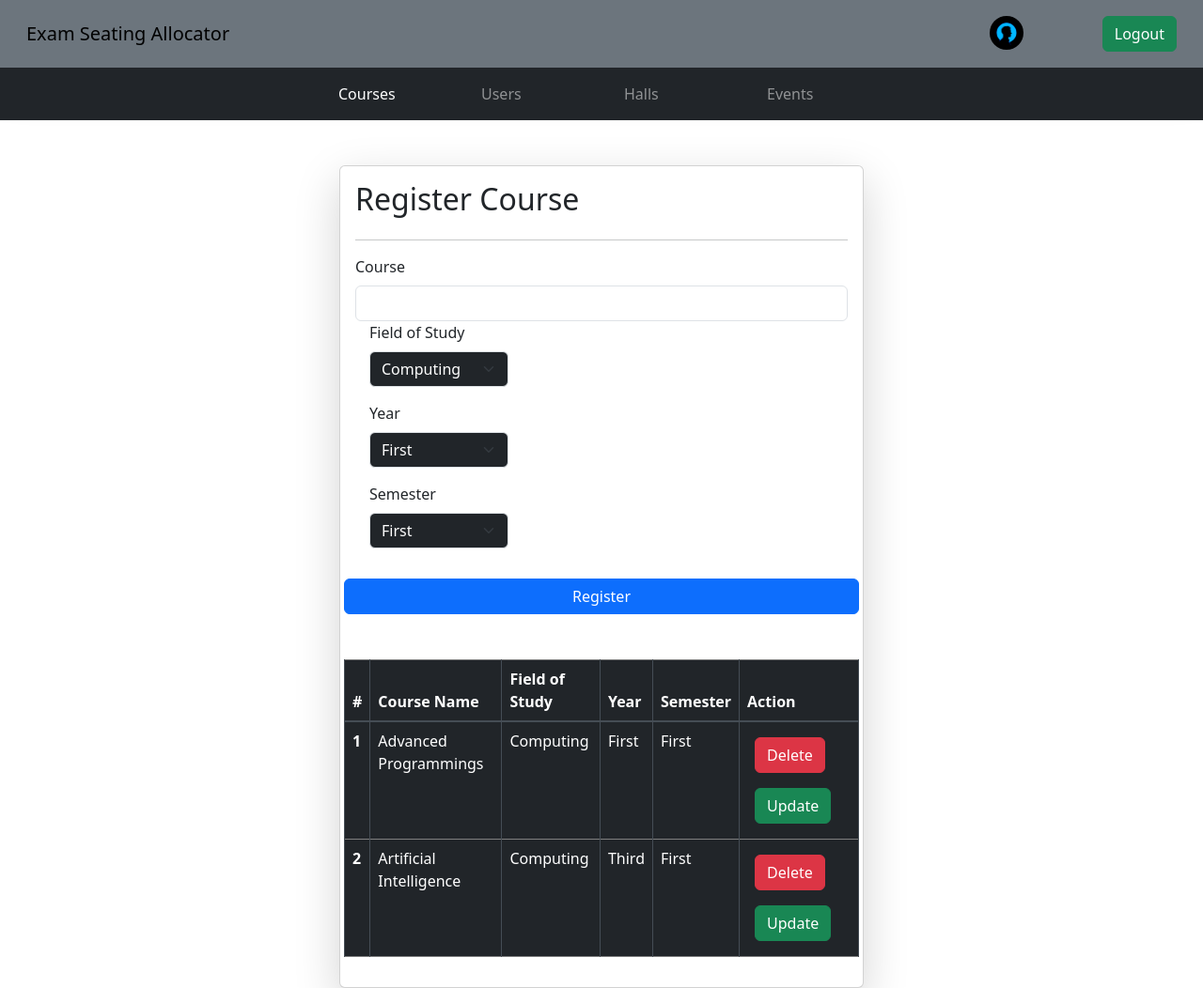
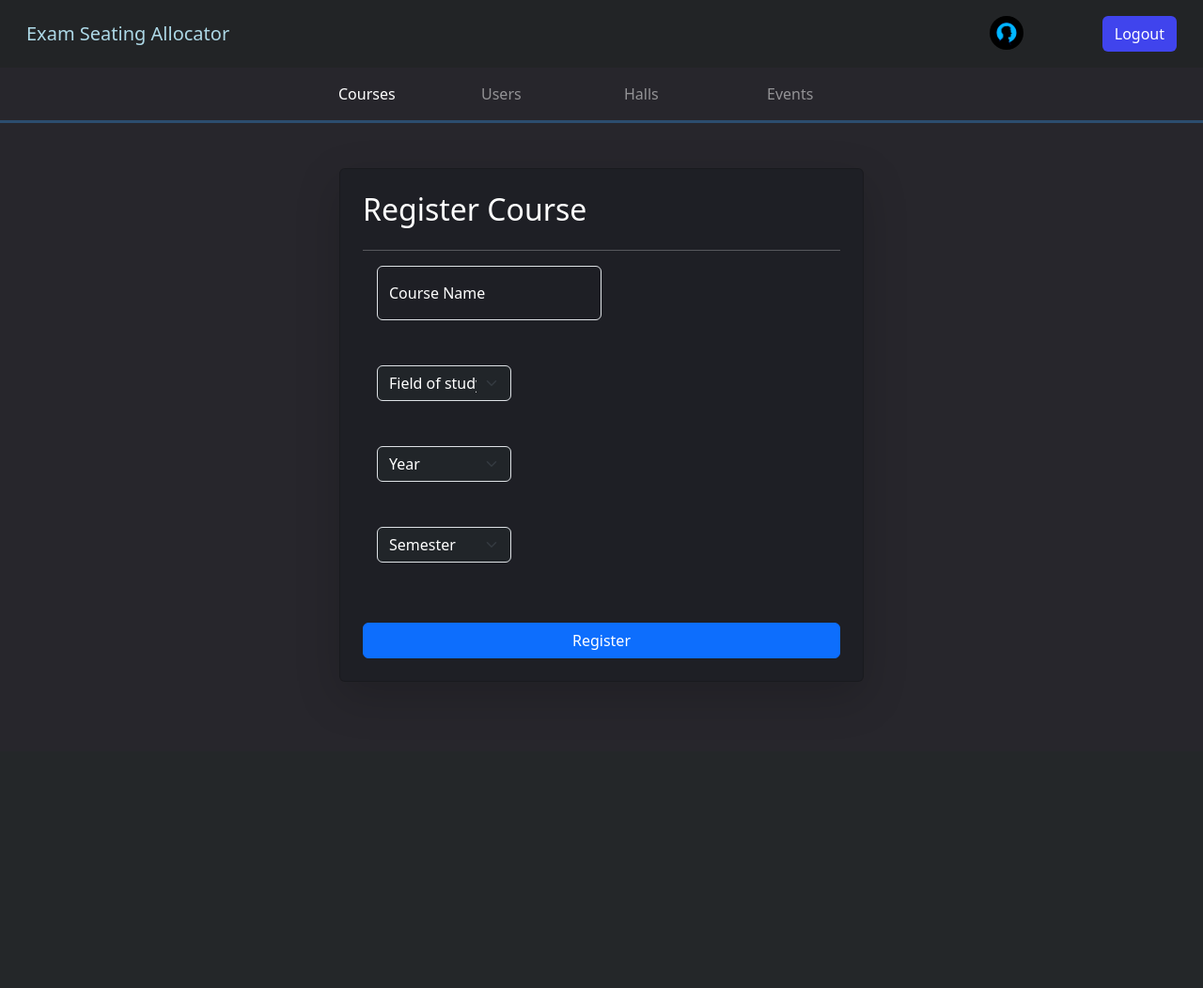
Before and after one commit to ASerene01/Exam-Seating-Allocator, a Django app: page /register_course/ in a window 1280 px wide. Shown: the whole page at 94% size. After the commit the page ends 726 px from the top, so only its background shows below. Run offline with Django 4.2, Linux system fonts and the light colour scheme; a user stored in the database is signed in; data comes from the database, SQL or seed files in the repository; both versions use the stored data as it was after the commit; some libraries are stand-ins or nearby versions.

Commit message:
View the page layout only page - cannot be edited from this page
Signed-off-by: Amit Baniya <np01cp4a210096@islingtoncollege.edu.np>

```diff
--- a/api/templates/base.html
+++ b/api/templates/base.html
@@ -26,21 +26,38 @@
     />
     {% endif %}
     <style>
-      table,
-      th,
-      td {
-        border: 1px solid black;
-      }
+      .register-button {
+  background: #4044ed;
+  color:white;
+}
+.register-button:hover{
+   background: #4044ed;
+  color:white;
+  opacity: 0.5;
+
+}
+
+.forms{
+  background:#1E1F25;
+  color:white;
+}
+
+.inputfield{
+  background-color:#d5d4d400;
+  color:white;
+
+}
+
     </style>
   </head>
 
-  <body>
-    <nav class="navbar dark p-3 bg-secondary shadow-lg">
+  <body style="background-color:#27262C;">
+    <nav class="navbar dark p-3 " style="background:#222426">
       <div class="container-fluid">
         <a href="{% if homeurl == "login_page" %} /
         {%else%}
         /{{homeurl}}/
-        {%endif%}" class="navbar-brand">Exam Seating Allocator</a>
+        {%endif%}" class="navbar-brand" style="color:lightblue">Exam Seating Allocator</a>
         <form class="d-flex" role="search">
           {%if request.user.is_authenticated%}
             {%if user.user_type == "admin"%}
@@ -48,13 +65,13 @@
                   <img src="/media/{{user.user_image}}" alt="Profile Picture" class = "navProfile" >
               </a>
             {%endif%}
-          <a href="/logout/" class="btn btn-success" type="submit">Logout</a>
+          <a href="/logout/" class="btn" style="background:#4044ED; color:white;" type="submit">Logout</a>
           {%endif%}
         </form>
       </div>
     </nav>
     {% if homeurl == "admin_home" %}
-    <nav class="navbar navbar-expand-md navbar-dark bg-dark">
+    <nav class="navbar navbar-expand-md navbar-dark" style="border-style: none none solid none; border-color: #2C4D6F;">
         <div class="container">
            <button class="navbar-toggler" type="button" data-bs-toggle="collapse" data-bs-target="#navbarNavDropdown" aria-controls="navbarNavDropdown" aria-expanded="false" aria-label="Toggle navigation">
             <span class="navbar-toggler-icon"></span>
@@ -62,7 +79,7 @@
           <div class="collapse navbar-collapse" id="navbarNavDropdown">
             <ul class="navbar-nav mx-auto">
               <li class="nav-item">
-                <a class="nav-link mx-3 {%if page_url%}{%if page_url == "course"%}active{%endif%}{%endif%}" aria-current="page" href="/register_course/">Courses</a>
+                <a class="nav-link mx-3 {%if page_url%}{%if page_url == "course"%}active{%endif%}{%endif%}" aria-current="page" href="/view_courses/">Courses</a>
               </li>
               <li class="nav-item">
                 <a class="nav-link mx-3 {%if page_url%}{%if page_url == "user"%}active{%endif%}{%endif%}" href="/register/">Users</a>
--- a/api/templates/courseRegister.html
+++ b/api/templates/courseRegister.html
@@ -1,7 +1,7 @@
 {%extends "base.html"%} {%block start%}
 <div class="container mt-5">
   <form
-    class="col-6 mx-auto card p-3 shadow-lg"
+    class="col-6 mx-auto card p-4 shadow-lg forms"
     method="post"
     enctype="multipart/form-data"
   >
@@ -14,88 +14,65 @@
     </div>
 
     {% endif %}
-    <div class="row">
-      <div class="col mb-3">
-        <label for="InputCourse" class="form-label">Course</label>
+
+    <div class="col mb-3">
+      <div class="form-floating mb-3">
         <input
           type="text"
-          class="form-control"
+          class="form-control mb-5 w-50 inputfield"
           id="InputCourse"
           name="course"
-          value="{{ data.firstname }}"
+          placeholder="Course Name"
+          required
         />
-         <div class="col mb-3">
-        <label for="fieldofstudy" class="form-label">Field of Study</label>
+        <label class="mb-3 form-label" for="InputCourse">Course Name</label>
+      </div>
+
+      <div class="mb-3">
         <select
           name="fieldofstudy"
           id="fieldofstudy"
-          class="form-select bg-dark text-white mb-3"
+          class="form-select bg-dark text-white mb-5"
           aria-label="Student"
           style="width: 30%"
         >
-          <option selected value="computing">Computing</option>
+          <option selected disabled>Field of study</option>
+          <option value="computing">Computing</option>
           <option value="multimedia">Multimedia</option>
           <option value="networking">Networking</option>
         </select>
       </div>
-       <div class="col mb-3">
-        <label for="year" class="form-label">Year</label>
+      <div class="mb-3">
         <select
           name="year"
           id="year"
-          class="form-select bg-dark text-white mb-3"
+          class="form-select bg-dark text-white mb-5"
           aria-label="Student"
           style="width: 30%"
         >
-          <option selected value="First">First</option>
+          <option selected disabled>Year</option>
+          <option value="First">First</option>
           <option value="second">Second</option>
           <option value="third">Third</option>
         </select>
       </div>
-       <div class="col mb-3">
-        <label for="semester" class="form-label">Semester</label>
+      <div class="mb-3">
         <select
           name="semester"
           id="semester"
-          class="form-select bg-dark text-white mb-3"
+          class="form-select bg-dark text-white mb-5"
           aria-label="Student"
           style="width: 30%"
         >
-          <option selected value="first">First</option>
+          <option selected disabled>Semester</option>
+          <option value="first">First</option>
           <option value="second">Second</option>
         </select>
       </div>
-      </div>
+    </div>
 
     <button type="submit" class="btn btn-primary">Register</button>
-</form>
-  <table class="table table-dark table-bordered mt-5" style="border-width:4px; border-color:grey;">
-  <thead>
-    <tr>
-      <th scope="col">#</th>
-      <th scope="col">Course Name</th>
-      <th scope="col">Field of Study</th>
-      <th scope="col">Year</th>
-      <th scope="col">Semester</th>
-      <th scope="col">Action</th>
-    </tr>
-  </thead>
-  <tbody >
-    {%for course in Courses%}
-    <tr>
-      <th scope="row">{{forloop.counter}}</th>
-      <td>{{course.name| capfirst}}</td>
-      <td>{{course.fieldofstudy| capfirst}}</td>
-      <td>{{course.year| capfirst}}</td>
-      <td>{{course.semester| capfirst}}</td>
+  </form>
+</div>
 
-      <td>
-        <a href="/delete_course/{{course.id}}" class="btn btn-danger m-2">Delete</button>
-          <a href="/update_course/{{course.id}}" class="btn btn-success m-2">Update</button>
-      </td>
-    </tr>
-    {%endfor%}
-  </tbody>
-</table>
-</div>
-    {%endblock%}
+{%endblock%}
--- a/api/templates/editHall.html
+++ b/api/templates/editHall.html
@@ -31,6 +31,7 @@
   {%for row_number in hallRows %}
       <div class="row">
         {% for hallSpace in hallSpaces %}
+
          {%for seatNumber in seatNumbers%}
             {%if seatNumber.row == row_number and seatNumber.column == hallSpace.columnAfter%}
               <div class="seat{% if seatNumber.is_deleted %}deleted{% endif %}">
--- a/api/templates/registerHall.html
+++ b/api/templates/registerHall.html
@@ -72,6 +72,7 @@
       <td>
         <a href="/delete_hall/{{hall.id}}" class="btn btn-danger m-2">Delete</button>
           <a href="/update_hall/{{hall.id}}" class="btn btn-success m-2">Update</button>
+            <a href="/view_hall_layout/{{hall.id}}" class="btn btn-success m-2">View</button>
       </td>
     </tr>
     {%endfor%}
--- a/api/views.py
+++ b/api/views.py
@@ -313,7 +313,18 @@ def deleteuser(request, id):
     return redirect("admin_home")
 
 
-@login_required(login_url="login_page")
+@user_passes_test(is_admin, login_url="login_page")
+def view_courses(request):
+    courses = Course.objects.all()
+    context = {
+        "homeurl": "admin_home",
+        "Courses": courses,
+        "page_url": "course",
+        "style": "view_courses",
+    }
+    return render(request, "viewCourses.html", context)
+
+
 @user_passes_test(is_admin, login_url="login_page")
 def register_course(request):
     if request.method == "POST":
@@ -481,6 +492,25 @@ def edithalllayout(request, name):
 
 
 @user_passes_test(is_admin, login_url="login_page")
+def viewhalllayout(request, id):
+    hall = Hall.objects.get(id=id)
+    hallspaces = hall.spaces.all()
+
+    seatNumbers = hall.seats.all()
+    context = {
+        "style": "view_hall_layout",
+        "jslink": "view_hall_layout",
+        "homeurl": "admin_home",
+        "hall": hall,
+        "hallRows": range(0, hall.rows),
+        "hallColumns": range(0, hall.columns),
+        "seatNumbers": seatNumbers,
+        "hallSpaces": hallspaces,
+    }
+    return render(request, "viewHallLayout.html", context)
+
+
+@user_passes_test(is_admin, login_url="login_page")
 def removeseatfromhall(request, id):
     seatToDelete = Seat.objects.get(id=id)
     hallName = seatToDelete.hall.name
--- a/main/urls.py
+++ b/main/urls.py
@@ -30,11 +30,12 @@ urlpatterns = [
     path("delete_user/<id>", deleteuser, name="delete_user"),
     path("register/", register, name="register"),
     path("logout/", logout_page, name="logout"),
+    path("view_courses/", view_courses, name="view_courses"),
     path("register_course/", register_course, name="register_course"),
     path("delete_course/<id>", deletecourse, name="delete_course"),
     path("update_course/<id>", updatecourse, name="update_course"),
     path("register_hall/", registerhall, name="register_hall"),
-    path("delete_hall/<id>", deletehall, name="delete_halll"),
+    path("delete_hall/<id>", deletehall, name="delete_hall"),
     path("edit_hall_layout/<name>", edithalllayout, name="edit_hall_layout"),
     # path("update_hall/<id>", updatehall, name="update_hall"),
     path(
@@ -47,6 +48,7 @@ urlpatterns = [
         removespacefromhall,
         name="remove_space_from_hall",
     ),
+    path("view_hall_layout/<id>", viewhalllayout, name="view_hall_layout"),
     path("student_home/", student_home, name="student_home"),
     path("teacher_home/", teacher_home, name="teacher_home"),
 ]
```
Also changed, not shown: api/templates/viewCourses.html (added, +37 -0 lines), api/templates/viewHallLayout.html (added, +27 -0 lines), static/myapp/Styles/view_hall_layout.css (added, +66 -0 lines), db.sqlite3.
